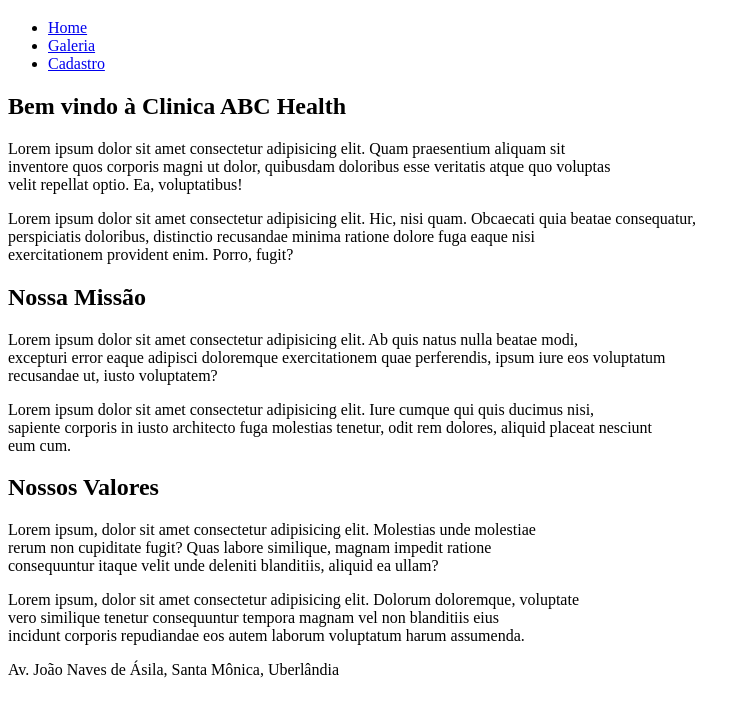
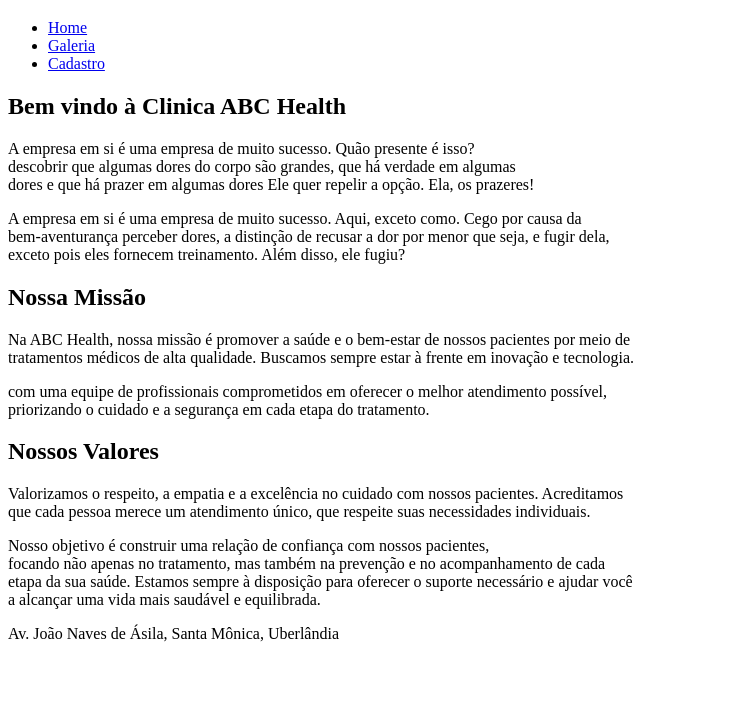
Before and after one commit to JerfessonMelo/trabalho2, a plain HTML site: page index.html in a window 1280 px wide. Shown: the part 61-776 px from the top of the page, without its empty margins (0-750 px from the left). Drawn offline with Linux system fonts and the light colour scheme.

Commit message:
Finalização Task HTML

```diff
--- a/index.html
+++ b/index.html
@@ -2,6 +2,10 @@
 <html lang="pt-BR">
 <head>
     <meta charset="UTF-8">
+    <meta name="description" content="A ABC Health é uma clínica de saúde completa, oferecendo
+     atendimento especializado e personalizado em diversas áreas médicas. Nossa equipe altamente
+      qualificada e nossas instalações modernas garantem o cuidado que você merece.
+       Agende sua consulta na ABC Health hoje mesmo!">
     <meta name="viewport" content="width=device-width, initial-scale=1.0">
     <title>Home</title>
 </head>
@@ -18,14 +22,24 @@
     </nav>
     <main>
         <h2>Bem vindo à Clinica ABC Health</h2>
-        <p>Lorem ipsum dolor sit amet consectetur adipisicing elit. Quam praesentium aliquam sit<br> inventore quos corporis magni ut dolor, quibusdam doloribus esse veritatis atque quo voluptas<br> velit repellat optio. Ea, voluptatibus!</p>
-        <p>Lorem ipsum dolor sit amet consectetur adipisicing elit. Hic, nisi quam. Obcaecati quia beatae consequatur,<br> perspiciatis doloribus, distinctio recusandae minima ratione dolore fuga eaque nisi <br>exercitationem provident enim. Porro, fugit?</p>
+        <p>A empresa em si é uma empresa de muito sucesso. Quão presente é isso?<br>
+            descobrir que algumas dores do corpo são grandes, que há verdade em algumas<br>
+             dores e que há prazer em algumas dores Ele quer repelir a opção. Ela, os prazeres!</p>
+        <p>A empresa em si é uma empresa de muito sucesso. Aqui, exceto como. Cego por causa da<br>
+             bem-aventurança perceber dores, a distinção de recusar a dor por menor que seja, e fugir dela,<br>
+              exceto pois eles fornecem treinamento. Além disso, ele fugiu?</p>
         <h2>Nossa Missão</h2>
-        <p>Lorem ipsum dolor sit amet consectetur adipisicing elit. Ab quis natus nulla beatae modi,<br> excepturi error eaque adipisci doloremque exercitationem quae perferendis, ipsum iure eos voluptatum<br>recusandae ut, iusto voluptatem?</p>
-        <p>Lorem ipsum dolor sit amet consectetur adipisicing elit. Iure cumque qui quis ducimus nisi,<br> sapiente corporis in iusto architecto fuga molestias tenetur, odit rem dolores, aliquid placeat nesciunt<br> eum cum.</p>
+        <p>Na ABC Health, nossa missão é promover a saúde e o bem-estar de nossos pacientes por meio de<br>
+             tratamentos médicos de alta qualidade. Buscamos sempre estar à frente em inovação e tecnologia.</p>
+        <p>com uma equipe de profissionais comprometidos em oferecer o melhor atendimento possível,<br>
+             priorizando o cuidado e a segurança em cada etapa do tratamento.</p>
         <h2>Nossos Valores</h2>
-        <p>Lorem ipsum, dolor sit amet consectetur adipisicing elit. Molestias unde molestiae<br> rerum non cupiditate fugit? Quas labore similique, magnam impedit ratione<br> consequuntur itaque velit unde deleniti blanditiis, aliquid ea ullam?</p>
-        <p>Lorem ipsum, dolor sit amet consectetur adipisicing elit. Dolorum doloremque, voluptate<br> vero similique tenetur consequuntur tempora magnam vel non blanditiis eius<br> incidunt corporis repudiandae eos autem laborum voluptatum harum assumenda.</p>
+        <p>Valorizamos o respeito, a empatia e a excelência no cuidado com nossos pacientes. Acreditamos<br>
+             que cada pessoa merece um atendimento único, que respeite suas necessidades individuais.</p>
+        <p>Nosso objetivo é construir uma relação de confiança com nossos pacientes,<br>
+             focando não apenas no tratamento, mas também na prevenção e no acompanhamento de cada<br>
+              etapa da sua saúde. Estamos sempre à disposição para oferecer o suporte necessário e ajudar você<br>
+               a alcançar uma vida mais saudável e equilibrada.</p>
     </main>
     <footer>Av. João Naves de Ásila, Santa Mônica, Uberlândia</footer>
 </body>
```
Also changed, not shown: cadastro.html (+4 -0 lines), galeria.html (+4 -0 lines).
